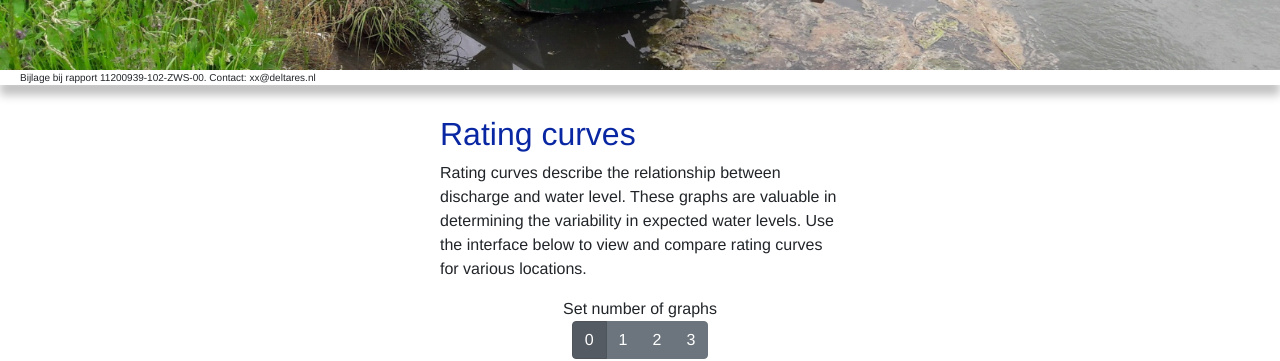
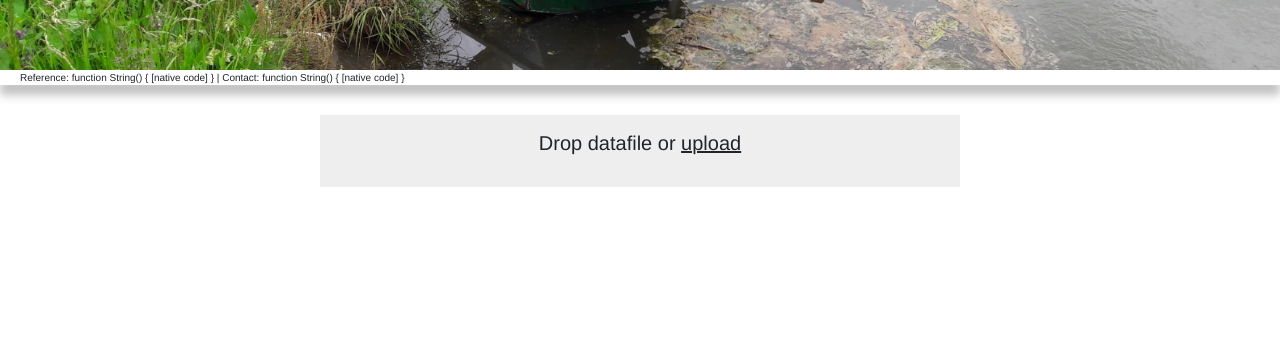
Before and after one commit to Deltares/AppendixVisualiser, a Vue app: page / in a window 1280 px wide. Shown: the part 269-630 px from the top of the page. Built offline with nearby package versions, Linux system fonts and the light colour scheme.

Commit message:
added dropfile functionality

```diff
--- /dev/null
+++ b/src/components/DropFile.vue
@@ -0,0 +1,145 @@
+<template>
+  <div class="row d-flex justify-content-center align-items-center">
+  <div class="drop"
+    :class="getClasses"
+    @dragover.prevent="dragOver"
+    @dragleave.prevent="dragLeave"
+    @drop.prevent="drop($event)">
+
+      <textarea v-model="textSource" v-if="textSource"></textarea>
+      <h3 v-if="wrongFile">Wrong file type</h3>
+      <h3 v-if="!textSource && !wrongFile">Drop datafile or <label for="uploadmytextfile">upload</label> </h3>
+
+      <input type="file" id="uploadmytextfile" @change="requestUploadFile" />
+
+  </div></div>
+</template>
+
+
+
+<script>
+export default {
+  name: 'DropFile',
+  data(){
+    return{
+      isDragging:false,
+      wrongFile:false,
+      textSource:null,
+    }
+  },
+  computed:{
+    getClasses(){
+      return {isDragging: this.isDragging}
+    }
+  },
+  methods:{
+    dragOver(){
+      this.isDragging = true
+    },
+    dragLeave(){
+      this.isDragging = false
+    },
+    drop(e){
+      let files = e.dataTransfer.files
+      this.process(files)
+    },
+
+    requestUploadFile(){
+      var src = this.$el.querySelector('#uploadmytextfile')
+      let files = src.files
+      this.process(files)
+    },
+
+    process(files){
+      this.wrongFile = false
+
+      // allows only 1 file
+      if (files.length === 1) {
+
+        let file = files[0]
+
+        // allows text only
+        if (file.type.indexOf('application/json') >= 0) {
+
+          var reader = new FileReader()
+          reader.onload = f => {
+            this.textSource = JSON.parse(f.target.result)
+            this.isDragging = false
+            this.emitToParent()
+          }
+
+          // this is the method to read a text file content
+          reader.readAsText(file)
+
+        }else{
+          this.wrongFile = true
+          this.textSource = null
+          this.isDragging = false
+        }
+      }
+    },
+
+    emitToParent() {
+        console.log('emitting')
+        this.$emit('childToParent', this.textSource)
+    }
+
+
+  }
+}
+</script>
+
+
+
+<style scoped>
+h3{
+  font-family: Helvetica, Arial, sans-serif;
+  font-size: 20px;
+}
+.drop{
+  width: 50%;
+  height: 100%;
+  background-color: #eee;
+
+  display: flex;
+  align-items: center;
+  justify-content: center;
+
+  padding: 1rem;
+  transition: background-color .2s ease-in-out;
+
+  font-family: Helvetica, sans-serif;
+
+}
+
+.isDragging{
+  width: 50%;
+  height: 100%;
+  background-color: #fff;
+
+  display: flex;
+  align-items: center;
+  justify-content: center;
+
+  padding: 1rem;
+  transition: background-color .2s ease-in-out;
+
+  font-family: Helvetica, sans-serif;
+  border: 1px solid red;
+}
+
+textarea{
+  width: 100%;
+  height: 100%;
+  object-fit: contain;
+  resize: none;
+}
+
+input[type="file"]{
+  display: none;
+}
+
+label{
+  text-decoration: underline;
+}
+</style>
--- a/src/components/Graph.vue
+++ b/src/components/Graph.vue
@@ -1,7 +1,7 @@
 <template>
   <b-col>
     <b-dropdown text="Station" class="m-md-2" variant="outline-primary">
-      <b-dropdown-item v-for="(item, key) in reportData" :key="key" @click="changeData(item)">
+      <b-dropdown-item v-for="(item, key) in parentData" :key="key" @click="changeData(item)">
         {{ item.label }}
       </b-dropdown-item>
     </b-dropdown>
@@ -21,6 +21,9 @@ export default {
   components: {
     Plotly
   },
+  props: {
+    parentData: Array,
+  },
   data: () => ({
       data: [{x: [1, 2, 3, 4],
               y: [0, 0, 0, 0],
@@ -33,26 +36,7 @@ export default {
                        font : {family: 'helvetica, arial'}}
                        },
       count: 0,
-      fields: [],
-      reportData: [{
-            label: 'Maaseikje',
-            x: [1, 2, 3, 4],
-            y: [10, 12, 13, 17],
-            xlabel: 'Discharge',
-            ylabel: 'Waterlevel'
-          }, {
-            label: "Rijnbeukkie",
-            x: [1, 2, 3, 4],
-            y: [3, 14, 15, 78],
-            xlabel: 'Discharge',
-            ylabel: 'Waterlevel'
-          }, {
-            label: "IJsselpopulierke",
-            x: [1, 2, 3, 4],
-            y: [10, 19, 3, 7],
-            xlabel: 'Discharge',
-            ylabel: 'Waterlevel'
-      }],
+      fields: []
     }),
   methods: {
     changeData(item) {
--- a/src/components/demo-dash.vue
+++ b/src/components/demo-dash.vue
@@ -4,14 +4,17 @@
       <h1>Appendix 1</h1>
     </div>
     <div class="row d-flex align-content-right author align-items-center">
-      Bijlage bij rapport 11200939-102-ZWS-00. Contact: xx@deltares.nl
+      Reference: {{reference}} | Contact: {{contact}}
     </div>
-
-    <div  class="row justify-content-center">
+    <div v-if="NoFile">
+      <DropFile v-on:childToParent="onChildClick"></DropFile>
+    </div>
+    <div v-else>
+      <div class="row justify-content-center">
         <div>
-        <h2>Rating curves</h2>
+          <h2>{{paragraphHeader}}</h2>
           <p class="textRow">
-          Rating curves describe the relationship between discharge and water level. These graphs are valuable in determining the variability in expected water levels. Use the interface below to view and compare rating curves for various locations.
+            {{paragraphText}}
           </p>
         </div>
       </div>
@@ -32,32 +35,28 @@
           </div>
       </b-row>
     <b-row sm=3>
-    <div id="component-graph" v-for="field in fields" v-bind:is="field.type" :key="field.id">
+    <!--<Graph :parentData="reportData"/>-->
+    <div id="component-graph" v-for="field in fields" v-bind:is="field.type" :key="field.id" :parentData="reportData">
     </div>
   </b-row>
+</div>
   </div>
 </template>
 
 <script>
 //import Vue from 'vue'
 import Graph from '../components/Graph';
-
-//Vue.component('dynamic_graph', {
-//  data: function () {
-//    return {
-//fields: [],
-//    count: 0,
-//    }
-//  },
-//  template: `<b-col><div id="plygraph">L1ullo</div></bcol>`,
-//})
+import DropFile from '../components/DropFile'
 
 export default {
   name: 'demoDash',
   components: {
-      Graph
+    Graph, DropFile
   },
   data: () => ({
+    NoFile: true,
+    contact: String,
+    reference: String,
     options: [{text: '0', value: 0},
               {text: '1', value: 1},
               {text: '2', value: 2},
@@ -65,6 +64,9 @@
     numberOfGraphs: 0,
     count: 0,
     fields: [],
+    paragraphHeader: String,
+    paragraphText: String,
+    reportData: Array,
   }),
   methods: {
     setNumberOfGraphs(type) {
@@ -80,6 +82,14 @@
         this.fields.pop()
         this.count--
         this.count--}
+      },
+      onChildClick (data) {
+        this.NoFile = false
+        this.reference = data.reference
+        this.contact = data.contact
+        this.paragraphHeader = data.appendices[0].paragraphs[0].header
+        this.paragraphText = data.appendices[0].paragraphs[0].body
+        this.reportData = data.appendices[0].graphs
       }
     }
 }
```
Also changed, not shown: tests/data/test_lineplot.json (added, +29 -0 lines), 1 other file (tests, documents, lock files or other folders). Lines whose indentation alone changed are shown as unchanged.
